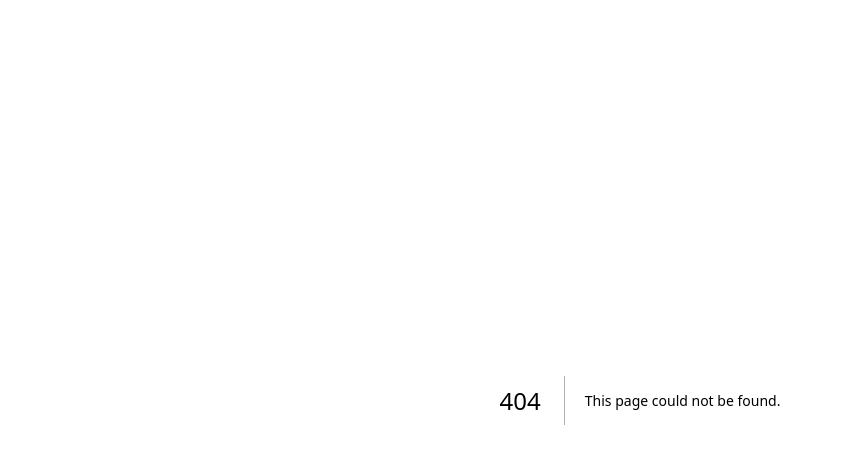
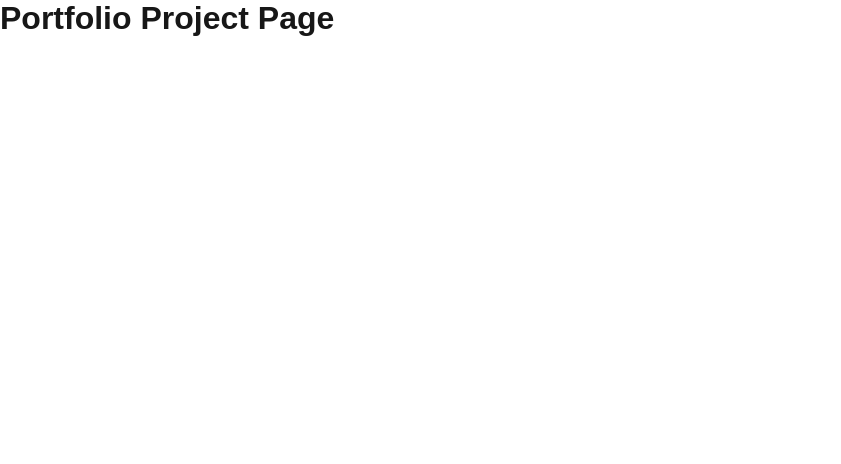
Before and after one commit to prakashharvani1997/nextjs-15-pages-file-based-routing, a Next.js app: page /portfolio/1 in a window 1280 px wide. Before the commit this address had no page. Shown: the top 464 px of the page, without its empty margins (0-841 px from the left). Built offline with nearby package versions, Linux system fonts and the light colour scheme.

Commit message:
adding dynamic paths & rouutes

```diff
--- /dev/null
+++ b/pages/portfolio/[id].js
@@ -0,0 +1,9 @@
+
+export default function PortfolioProject() {
+    return (
+      <div>
+        <h1>Portfolio Project Page</h1>
+      </div>
+
+    );
+  }
```
